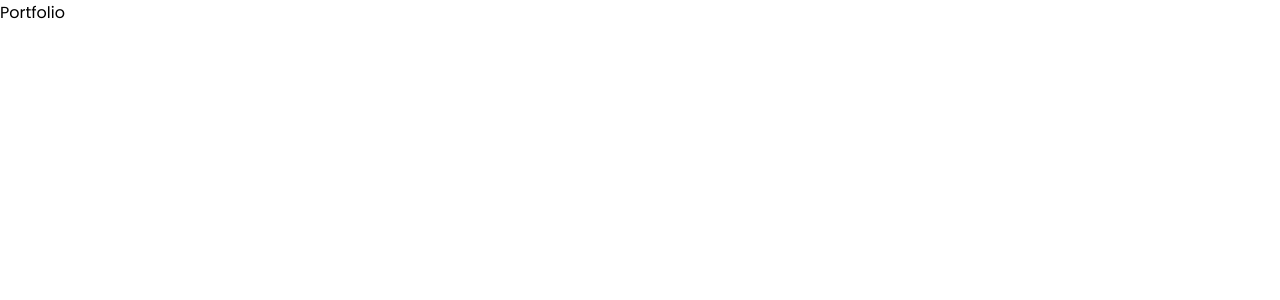
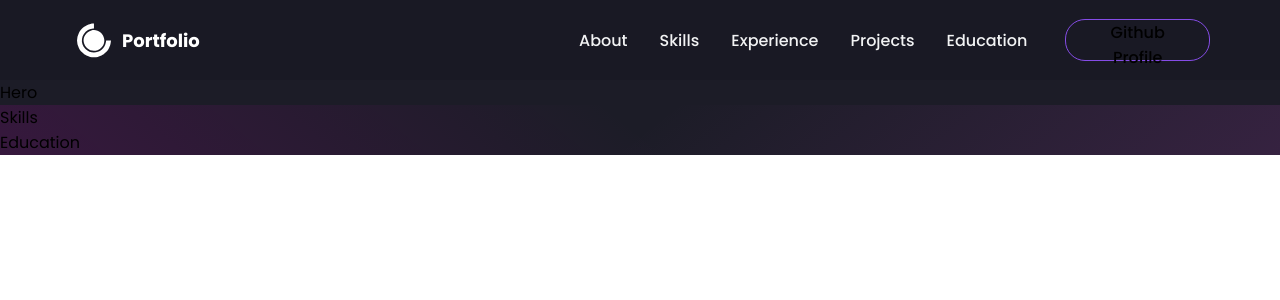
Before and after one commit to Aaqib-A/react-portpolio-2024, a React (Create React App) app: page / in a window 1280 px wide. Shown: the top 300 px of the page. Built offline with nearby package versions, Linux system fonts and the light colour scheme.

Commit message:
navbar done

```diff
--- a/src/App.js
+++ b/src/App.js
@@ -1,11 +1,51 @@
 import './App.css';
-import styled from 'styled-components'
+import styled, { ThemeProvider } from 'styled-components'
+import { darkTheme } from "./utils/Theme"
+import Navbar from './components/Navbar';
+import Hero from './components/HeroSection';
+import Skills from './components/Skills';
+import Education from './components/Education';
+import { BrowserRouter as Router } from 'react-router-dom';
 
+const Body = styled.div`
+  background-color: ${({ theme }) => theme.bg};
+  width:100%;
+  height:100%;
+  overflow-x:hidden;
+
+`;
+
+const Wrapper = styled.div`
+  background: linear-gradient(
+    38.73deg,
+    rgba(204, 0, 187, 0.15) 0%,
+    rgba(201, 32, 184, 0) 50%
+  ),
+  linear-gradient(
+    141.27deg,
+    rgba(0, 70, 209, 0) 50%,
+    rgba(201, 70, 209, 0.15) 100%
+  );
+  width: 100%;
+  height:100%
+  clip-path: polygon(0 0, 100% 0, 100% 100%, 30% 98%, 0 100%);
+
+`;
 function App() {
   return (
-    <div className="App">
-      Portfolio
-    </div>
+    <ThemeProvider theme={darkTheme}>
+      <Router>
+        <Navbar />
+        <Body>
+          <Hero />
+          <Wrapper>
+            <Skills/>
+            <Education />
+          </Wrapper>
+        </Body>
+      </Router>
+
+    </ThemeProvider>
   );
 }
 
--- /dev/null
+++ b/src/components/Education/index.js
@@ -0,0 +1,7 @@
+import React from 'react';
+
+const Education = () => {
+  return <div>Education</div>
+}
+
+export default Education;
--- /dev/null
+++ b/src/components/HeroSection/index.js
@@ -0,0 +1,7 @@
+import React from 'react';
+
+const Hero = () => {
+  return <div>Hero</div>
+}
+
+export default Hero;
--- /dev/null
+++ b/src/components/Navbar/index.js
@@ -0,0 +1,229 @@
+import React from 'react';
+import { Link as LinkR } from 'react-router-dom';
+import styled from 'styled-components';
+import {DiCssdeck} from 'react-icons/di';
+import { FaBars } from 'react-icons/fa';
+import { useTheme } from 'styled-components';
+
+const Nav = styled.div`
+  background-color: ${({ theme }) => theme.card_light};
+  height: 80px;
+  display: flex;
+  justify-content: center;
+  align-items: center;
+  font-size: 1rem;
+  position: sticky;
+  top:0;
+  z-index: 10;
+  @media screen and (max-width: 960px) {
+    transition: 0.8s all ease;
+  }
+`;
+const NavContainer = styled.div`
+  display: flex;
+  justify-content: space-between;
+  height:60px;
+  z-index: 1;
+  width: 100%;
+  padding: 0 24px;
+  max-width: 1200px;
+`;
+
+const NavLogo = styled(LinkR)`
+  width:80%;
+  padding: 0 6px;
+  display:flex;
+  justify-self: flex-start;
+  cursor: pointer;
+  text-decoration: none;
+  align-item: center;
+  @media screen and (max-width: 768px) {
+    padding: 0 0;
+
+  }
+`;
+
+const MobileIcon = styled.div`
+  display: none;
+  @media screen and (max-width: 768px){
+    display: block;
+    position: absolute;
+    top:0;
+    right:0;
+    transform: translate(-100%, 50%);
+    font-size: 1.5rem;
+    cursor: pointer;
+    color: ${({ theme }) => theme.text_primary}
+  }
+`;
+
+const NavItems = styled.ul`
+  width: 100%;
+  display: flex;
+  justified-content: center;
+  align-items: center;
+  gap: 32px;
+  list-style: none;
+  @media screen and (max-width: 768px) {
+    display: none;
+  }
+`;
+
+const NavLink = styled.a`
+  color: ${({ theme }) => theme.text_primary};
+  font-weight: 500;
+  cursor: pointer;
+  text-decoration: none;
+  transition: all 02.s ease-in-out;
+  &:hover{
+    color: ${({ theme }) => theme.primary}
+  }
+`;
+
+const ButtonContainer = styled.div`
+  display: flex;
+  align-items: center;
+  justify-content: end;
+  width: 80%;
+  height: 100%;
+  padding: 0 6px;
+  @media screem and (max-width: 640px) {
+    display: none;
+  }
+`;
+
+const GithubButton = styled.button`
+  background-color: transparent;
+  border: 1.8px solid ${({ theme }) => theme.primary};
+  border-radius: 20px;
+  justify-content: center;
+  align-items: center;
+  padding: 0px 20px;
+  font-size: 1rem;
+  font-weight: 500;
+  cursor: pointer;
+  height: 70%;
+  :hover {
+    background: ${({ theme }) => theme.primary};
+    color: ${({ theme }) => theme.white};
+  }
+  @media screen  and (max-width: 640px) {
+    font-size: 0.8rem;
+  }
+`;
+
+const Span = styled.span`
+  padding: 0 4px;
+  font-weight: bold;
+  font-size: 18px;
+`;
+
+const MobileMenu = styled.span`
+  display: flex;
+  flex-direction: column;
+  justify-content: center;
+  gap: 16px;
+  position: absolute;
+  top: 80;
+  right: 0;
+  width:100%;
+  padding: 12px 40px 24px 40px;
+  background: ${({ theme }) => theme.card_light+99};
+  transition: all 0.3s ease-in-out;
+  transform: ${({ open }) => open? 'translateX(0)': 'translateX(100)'};
+  border-radius: 0 0 0 20px;
+  box-shadow: 0 5px 10px rgba(0, 0, 0, 0.3);
+  opacity: ${({ open }) => (open ? "1" : "0")};
+  z-index: ${({ open }) => (open ? "1" : "-1")};
+`;
+
+const MobileMenuLinks = styled(LinkR)`
+  color: ${({ theme }) => theme.text_primary};
+  font-weight: 500;
+  cursor: pointer;
+  text-decoration: none;
+  transition: all 0.2 ease-in-out;
+  &:hover {
+    color: ${({ theme }) => theme.primary};
+  }
+`;
+
+const Navbar = () => {
+  const [open, setOpen] = React.useState(false);
+  const theme = useTheme();
+  return (
+    <Nav>
+       <NavContainer>
+        <NavLogo to="/">
+          <a style = {{
+            display: "flex",
+            alignItems: "center",
+            color: "white",
+            marginBottom : "20;",
+            cursor: "pointer",
+          }}>
+            <DiCssdeck size="3rem" /> <Span>Portfolio</Span>
+          </a>
+        </NavLogo>
+        <MobileIcon>
+          <FaBars onClick={() => {
+              setOpen(!open);
+            }}
+          />
+        </MobileIcon>
+        <NavItems>
+          <NavLink href="#about">About</NavLink>
+          <NavLink href="#skills">Skills</NavLink>
+          <NavLink href="#experience">Experience</NavLink>
+          <NavLink href="#projects">Projects</NavLink>
+          <NavLink href="#education">Education</NavLink>
+
+          <ButtonContainer>
+            <GithubButton>Github Profile</GithubButton>
+          </ButtonContainer>
+        </NavItems>
+      </NavContainer>
+      {
+        open &&(
+          <MobileMenu open={open}>
+            <MobileMenuLinks href="#about" onClick={() => {
+              setOpen(!open)
+            }}>About</MobileMenuLinks>
+
+            <MobileMenuLinks href='#skills' onClick={() => {
+              setOpen(!open)
+            }}>Skills</MobileMenuLinks>
+
+            <MobileMenuLinks href='#experience' onClick={() => {
+              setOpen(!open)
+            }}>Experience</MobileMenuLinks>
+
+            <MobileMenuLinks href='#projects' onClick={() => {
+              setOpen(!open)
+            }}>Projects</MobileMenuLinks>
+
+            <MobileMenuLinks href='#education' onClick={() => {
+              setOpen(!open)
+            }}>Education</MobileMenuLinks>
+
+            <GithubButton
+              style={{
+                padding: '10px 16px',
+                background: `${theme.primary}`,
+                color: 'white',
+                width: 'max-content'
+              }}
+              href={"/"}
+              target="_blank"
+            >
+              Github Profile
+            </GithubButton>
+
+          </MobileMenu>
+        )
+      }
+    </Nav>
+  );
+};
+
+export default Navbar;
--- /dev/null
+++ b/src/components/Skills/index.js
@@ -0,0 +1,7 @@
+import React from 'react';
+
+const Skills = () => {
+  return <div>Skills</div>
+}
+
+export default Skills;
```
